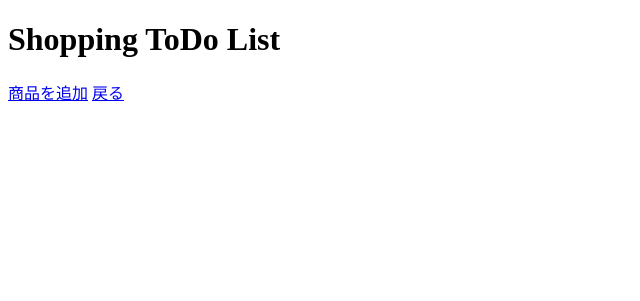
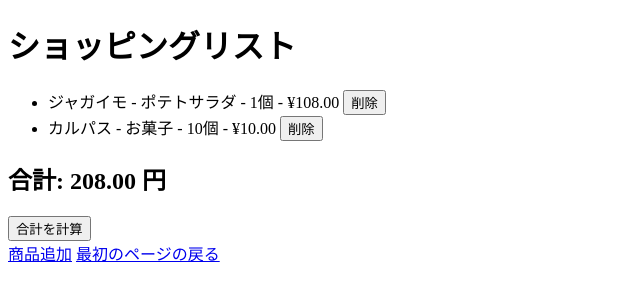
Before and after one commit to tatusyanin/todo_project, a Django app: page /shopping/ in a window 1280 px wide. Shown: the top 301 px of the page, without its empty margins (0-640 px from the left). Run offline with Django 4.2, Linux system fonts and the light colour scheme; data comes from the database, SQL or seed files in the repository; both versions use the stored data as it was after the commit.

Commit message:
todo_project

```diff
--- /dev/null
+++ b/templates/shopping_todo.html
@@ -0,0 +1,30 @@
+<!DOCTYPE html>
+<html lang="ja">
+<head>
+    <meta charset="UTF-8">
+    <title>Shopping Todo - リスト</title>
+</head>
+<body>
+    <h1>ショッピングリスト</h1>
+    <ul>
+        {% for item in items %}
+        <li>
+            {{ item.item_name }} - {{ item.category.name }} - {{ item.quantity }}個 - ¥{{ item.prices }}
+            <form method="post" action="{% url 'delete_shopping_item' item.id %}" style="display:inline;">
+                {% csrf_token %}
+                <button type="submit" onclick="return confirm('本当に削除しますか？');">削除</button>
+            </form>
+        </li>
+        {% endfor %}
+    </ul>
+
+    <h2>合計: {{ total_price }} 円</h2>
+    <form method="post" action="{% url 'calculate_total_price' %}">
+        {% csrf_token %}
+        <button type="submit">合計を計算</button>
+    </form>
+    <a href="{% url 'shopping_item_add' %}">商品追加</a>
+    <a href="{% url 'todo_list' %}">最初のページの戻る</a>
+
+</body>
+</html>
--- a/templates/todo/shopping_todo.html
+++ /dev/null
@@ -1,29 +0,0 @@
-<!DOCTYPE html>
-<html lang="en">
-<head>
-    <meta charset="UTF-8">
-    <meta name="viewport" content="width=device-width, initial-scale=1.0">
-    <title>Shopping ToDo</title>
-</head>
-<body>
-    <h1>Shopping ToDo List</h1>
-    <ul>
-        {% for todo_item in todo_items %}
-            <li>
-                {{ todo_item.description }}
-                {% if todo_item.completed %}(完了){% endif %}
-                <span>(カテゴリ: {{ todo_item.category.name }})</span>
-                <span>(価格: {{ todo_item.price|floatformat:"0" }})</span>
-                <span>(店舗名: {{ todo_item.store_name }})</span>
-                <a href="{% url 'edit_todo_item' todo_item.id %}">編集</a>
-                <a href="{% url 'delete_todo_item' todo_item.id %}">削除</a>
-                <a href="{% url 'toggle_completed_status' todo_item.id %}">
-                    {% if todo_item.completed %}未完了{% else %}完了{% endif %}
-                </a>
-            </li>
-        {% endfor %}
-    </ul>
-    <a href="{% url 'create_todo_item' %}">商品を追加</a>
-    <a href="{% url 'todo_list' %}">戻る</a>
-</body>
-</html>
--- a/templates/todo_list.html
+++ b/templates/todo_list.html
@@ -62,7 +62,7 @@
         {% endfor %}
     </ul>
 
-    <p>合計金額: ¥{{ total_price }}</p>
+    <p>合計金額: ¥{{ total_price }}円</p>
     <form method="post" action="{% url 'calculate_total' %}">
         {% csrf_token %}
         <button type="submit">合計を計算</button>
--- a/todo/admin.py
+++ b/todo/admin.py
@@ -2,6 +2,8 @@
 
 from django.contrib import admin
 from .models import TodoItem, Category
+from .models import ShoppingItem, Category
 
+admin.site.register(ShoppingItem)
 admin.site.register(TodoItem)
 admin.site.register(Category)
--- a/todo/forms.py
+++ b/todo/forms.py
@@ -1,6 +1,7 @@
 from django import forms
 from .models import TodoItem, Category
 from .models import ShoppingItem
+from .models import ShoppingItem, Category
 
 class ToDoItemForm(forms.ModelForm):
     due_date = forms.DateField(
@@ -28,4 +29,7 @@ class ToDoItemForm(forms.ModelForm):
 class ShoppingItemForm(forms.ModelForm):
     class Meta:
         model = ShoppingItem
-        fields = ['item_name','prices']  # 必要に応じてフィールドを追加
+        fields = ['item_name','prices','category','quantity']  # 必要に応じてフィールドを追加
+        widgets = {
+            'category': forms.Select()
+        }
--- a/todo/models.py
+++ b/todo/models.py
@@ -35,7 +35,10 @@ class TodoItem(models.Model):
 
 class ShoppingItem(models.Model):
     item_name = models.CharField(max_length=100)
-    prices = models.DecimalField(max_digits=10, decimal_places=2)  # 価格フィールドを追加
+    prices = models.DecimalField(max_digits=10, decimal_places=2)
+    category = models.ForeignKey(Category, on_delete=models.CASCADE, default=1)
+    display_on_list = models.BooleanField(default=True)
+    quantity = models.PositiveIntegerField(default=1)  # 追加: 個数フィールド
 
     def __str__(self):
-        return self.name
+        return self.item_name
--- a/todo/urls.py
+++ b/todo/urls.py
@@ -1,5 +1,7 @@
 from django.urls import path
 from . import views
+from .views import shopping_todo, shopping_item_add, calculate_total_price
+
 
 
 urlpatterns = [
@@ -16,6 +18,8 @@ urlpatterns = [
     path('signup/', views.signup_view, name='signup'),  # 新規登録ページのURLを設定
     path('shopping/', views.shopping_todo, name='shopping_todo'),    # 買い物専用ページのパス設定
     path('calculate_total/', views.calculate_total, name='calculate_total'),
-    path('shopping/create/', views.create_todo_item, name='create_todo_item'),
+    path('shopping/create/', views.create_todo_item, name='shopping_item_todo1'),
     path('shopping/add/', views.shopping_item_add, name='shopping_item_add'),
+    path('item/delete/<int:item_id>/', views.delete_shopping_item, name='delete_shopping_item'),
+    path('shopping/calculate_total_price/', calculate_total_price, name='calculate_total_price'),
     ]
--- a/todo/views.py
+++ b/todo/views.py
@@ -8,6 +8,8 @@ from django.http import HttpResponseRedirect
 from django.urls import reverse
 from .models import TodoItem
 from django.shortcuts import render
+from .forms import ShoppingItemForm
+from .models import ShoppingItem, Category
 
 import logging
 
@@ -165,27 +167,34 @@ def signup_view(request):
     else:
         form = UserCreationForm()
     return render(request, 'registration/signup.html', {'form': form})
+from .models import ShoppingItem
 
-def shopping_todo(request):
-    todo_items = TodoItem.objects.filter(source='shopping')
-    return render(request, 'todo/shopping_todo.html', {'todo_items': todo_items})
-
-from .forms import ShoppingItemForm
 def shopping_item_add(request):
     if request.method == 'POST':
         form = ShoppingItemForm(request.POST)
         if form.is_valid():
-            # フォームが有効な場合、処理を追加
-            # 例えば、データベースに保存したり、他の処理を行ったりします
             form.save()
-            return redirect('add_shopping_item')  # 成功後に同じページにリダイレクトする例
+            return redirect('shopping_todo')  # リダイレクト先のURLネームを確認
     else:
         form = ShoppingItemForm()
+    return render(request, 'shopping_item_add.html', {'form': form})
 
-    return render(request, 'shopping_todo/add_shopping_item.html', {'form': form})
+def shopping_todo(request):
+    items = ShoppingItem.objects.all()
+    total_price = sum(item.prices * item.quantity for item in items if item.display_on_list)
+    return render(request, 'shopping_todo.html', {'items': items, 'total_price': total_price})
 
+def delete_shopping_item(request, item_id):
+    item = get_object_or_404(ShoppingItem, id=item_id)
+    if request.method == 'POST':
+        item.delete()
+        return redirect('shopping_todo')
+    return redirect('shopping_todo')
 
-
+def calculate_total_price(request):
+    items = ShoppingItem.objects.all()
+    total_price = sum(item.prices for item in items)
+    return render(request, 'shopping_todo.html', {'items': items, 'total_price': total_price})
 
 from django.shortcuts import redirect
 
```
Also changed, not shown: templates/shopping_create.html (added, +18 -0 lines), templates/shopping_delete.html (added, +14 -0 lines), templates/shopping_item_add.html (added, +19 -0 lines), templates/todo/shopping_item_add.html (deleted, +0 -10 lines), db.sqlite3, todo/migrations/0020_shoppingitem_display_on_list.py (added), todo/migrations/0021_add_default_category.py (added), todo/migrations/0022_alter_category_id_alter_category_name_and_more.py (added), todo/migrations/0023_shoppingitem_quantity.py (added).
